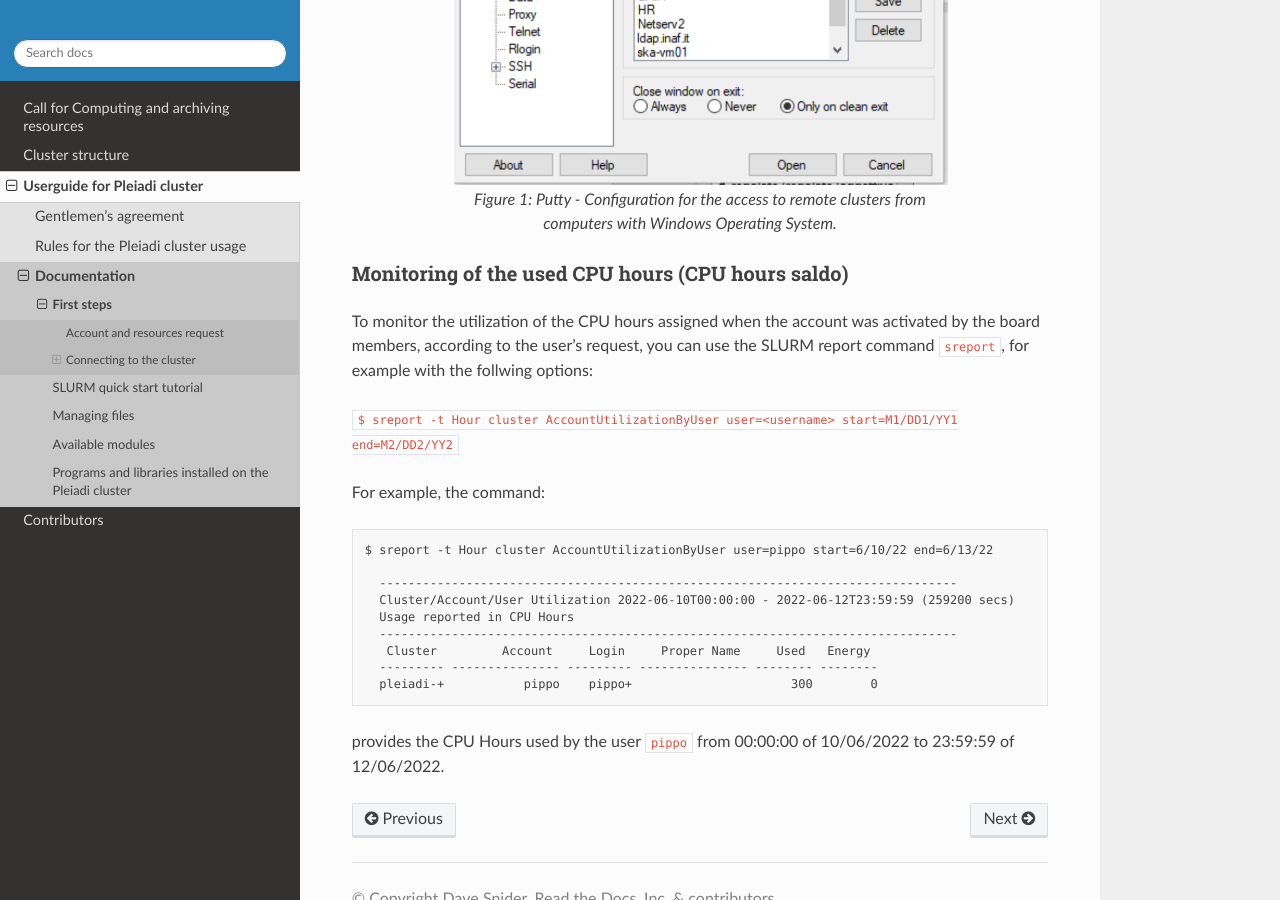
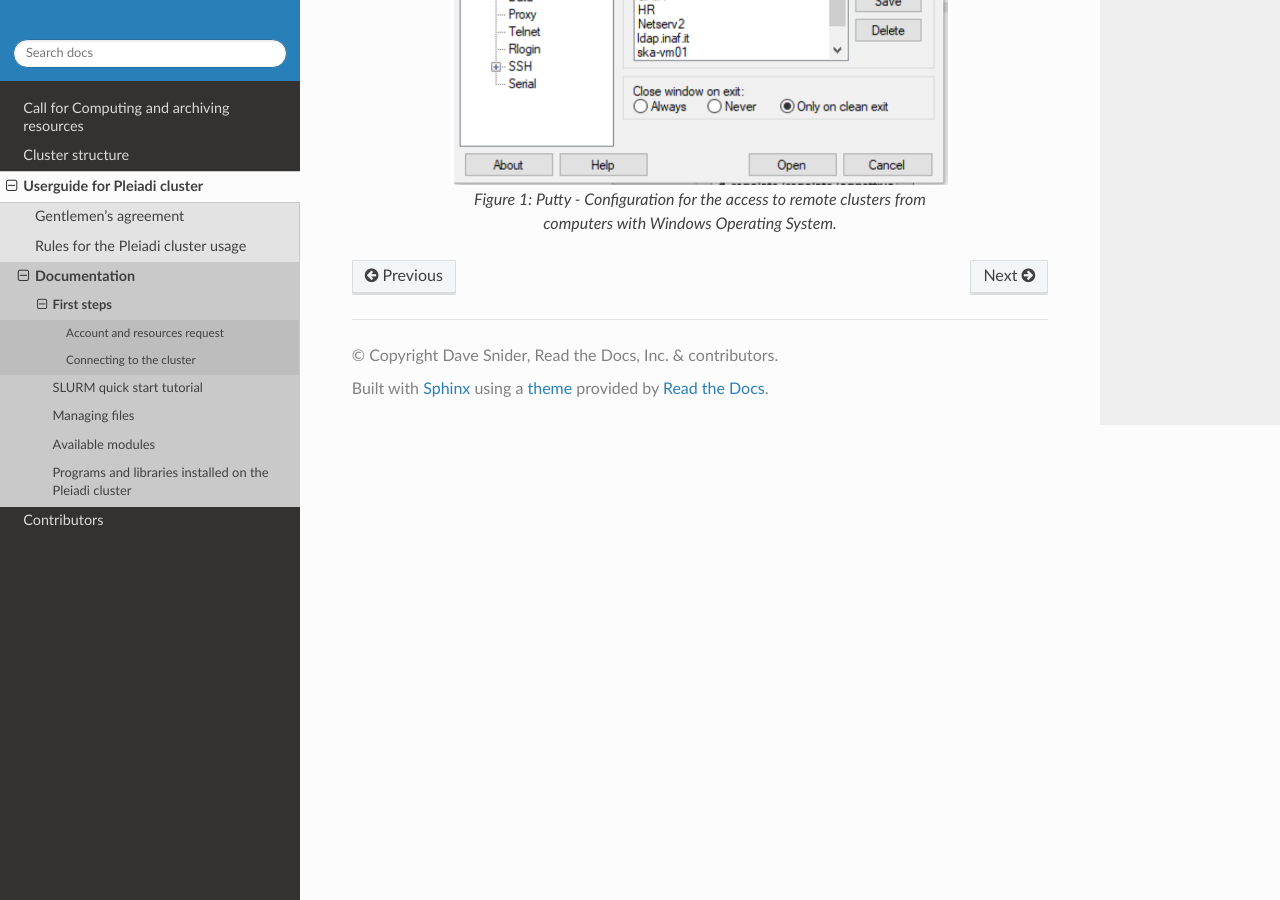
Before and after one commit to fvitello/pleiadi-doc, a Sphinx documentation site: the page built from docs/documentation/quickstart/first_step/index.rst, in a window 1280 px wide and 900 px high, scrolled down 1830 px. Built offline with Sphinx 7.4.7 and the Read the Docs theme 3.1.0, drawn with Linux system fonts in a browser that asks for light colours.

Commit message:
Update index.rst

```diff
--- a/docs/documentation/quickstart/first_step/index.rst
+++ b/docs/documentation/quickstart/first_step/index.rst
@@ -46,25 +46,3 @@ If you have a Windows Operating System on your laptop, it is recommended to use
     :figwidth: 500px
 
     Figure 1: Putty - Configuration for the access to remote clusters from computers with Windows Operating System.
-
-
-Monitoring of the used CPU hours (CPU hours saldo)
-^^^^^^^^^^^^^^^^^^^^^^^^^^^^^^^^^^^^^^^^^^^^^^^^^
-
-To monitor the utilization of the CPU hours assigned when the account was activated by the board members, according to the user's request, you can use the SLURM report command ``sreport``, for example with the follwing options:
-
-``$ sreport -t Hour cluster AccountUtilizationByUser user=<username> start=M1/DD1/YY1 end=M2/DD2/YY2``
-
-For example, the command::
-
-  $ sreport -t Hour cluster AccountUtilizationByUser user=pippo start=6/10/22 end=6/13/22
-
-    --------------------------------------------------------------------------------
-    Cluster/Account/User Utilization 2022-06-10T00:00:00 - 2022-06-12T23:59:59 (259200 secs)
-    Usage reported in CPU Hours
-    --------------------------------------------------------------------------------
-     Cluster         Account     Login     Proper Name     Used   Energy
-    --------- --------------- --------- --------------- -------- --------
-    pleiadi-+           pippo    pippo+                      300        0
-
-provides the CPU Hours used by the user ``pippo`` from 00:00:00 of 10/06/2022 to 23:59:59 of 12/06/2022.
```
